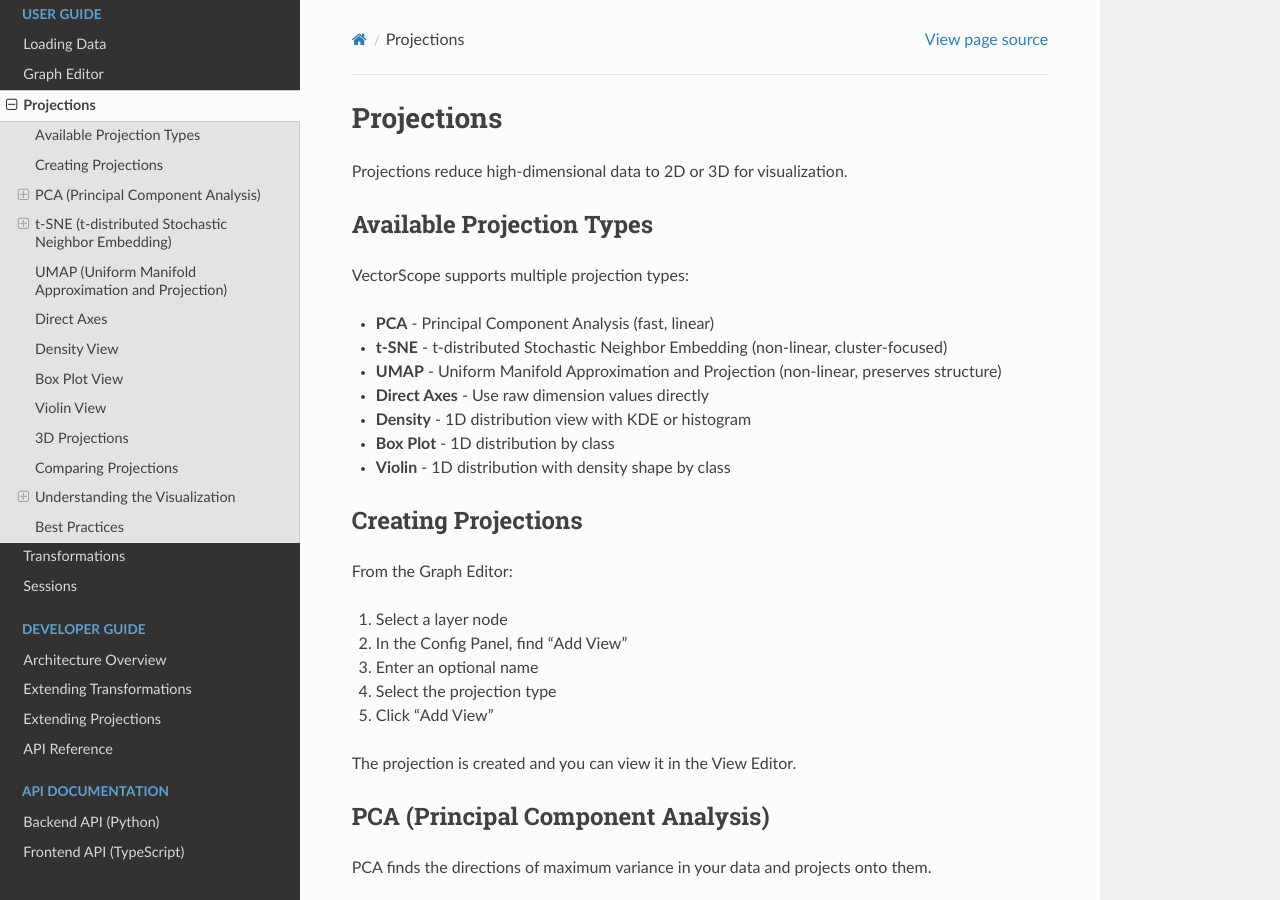
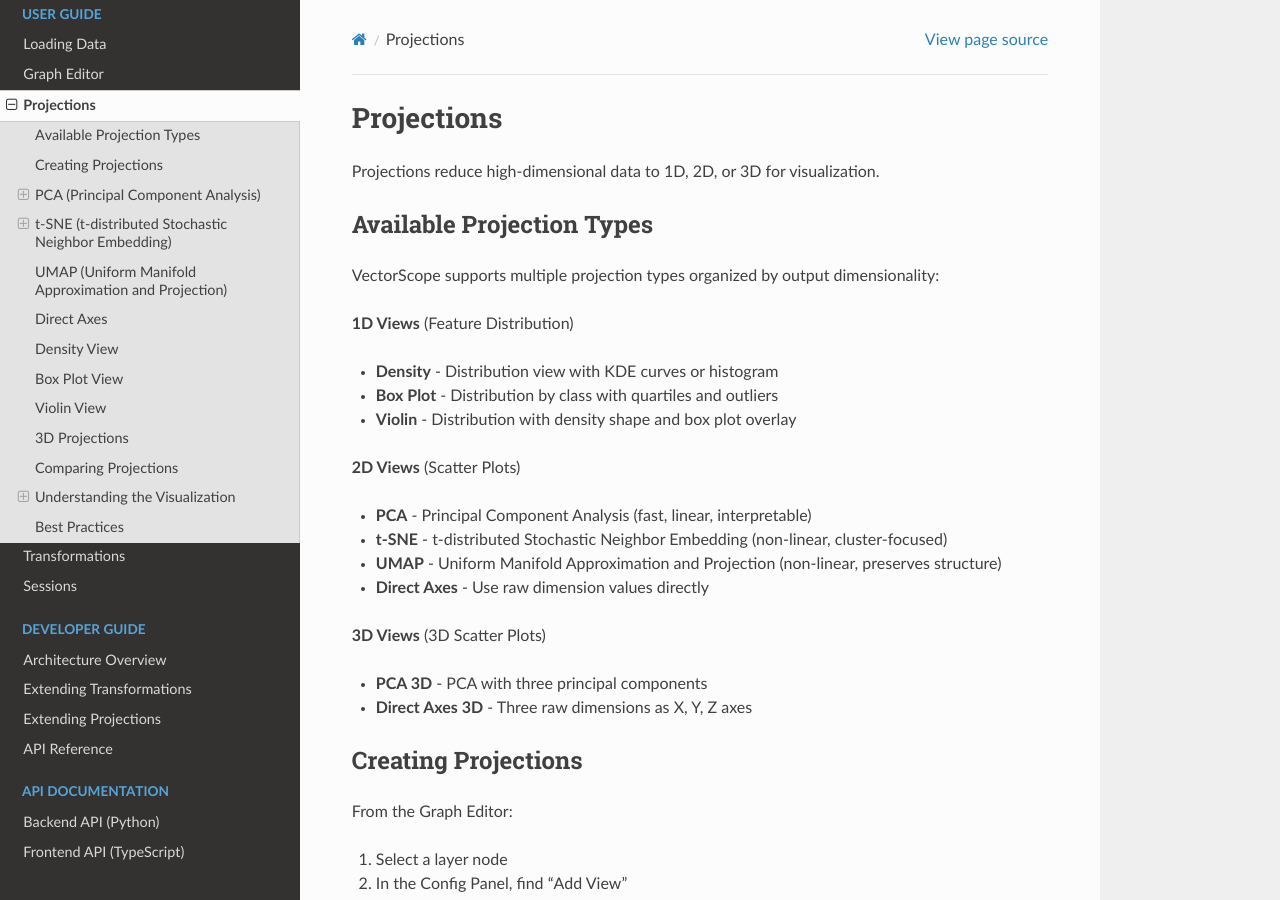
Before and after one commit to cranmer/vectorscope, a Sphinx documentation site: the page built from docs/user_guide/projections.rst, in a window 1280 px wide and 900 px high. Built offline with Sphinx 7.4.7 and the Read the Docs theme 3.1.0, drawn with Linux system fonts in a browser that asks for light colours; some of the changed text lies outside the part shown.

Commit message:
Reorganize projection types by dimensionality (1D, 2D, 3D)
- Group projections into 1D Views, 2D Views, and 3D Views sections
- Expand 3D Projections section with clearer instructions
- Add "When to use 3D" guidance

🤖 Generated with [Claude Code](https://claude.com/claude-code)

Co-Authored-By: Claude Opus 4.5 <noreply@anthropic.com>

```diff
--- a/docs/user_guide/projections.rst
+++ b/docs/user_guide/projections.rst
@@ -1,20 +1,30 @@
 Projections
 ===========
 
-Projections reduce high-dimensional data to 2D or 3D for visualization.
+Projections reduce high-dimensional data to 1D, 2D, or 3D for visualization.
 
 Available Projection Types
 --------------------------
 
-VectorScope supports multiple projection types:
+VectorScope supports multiple projection types organized by output dimensionality:
 
-* **PCA** - Principal Component Analysis (fast, linear)
+**1D Views** (Feature Distribution)
+
+* **Density** - Distribution view with KDE curves or histogram
+* **Box Plot** - Distribution by class with quartiles and outliers
+* **Violin** - Distribution with density shape and box plot overlay
+
+**2D Views** (Scatter Plots)
+
+* **PCA** - Principal Component Analysis (fast, linear, interpretable)
 * **t-SNE** - t-distributed Stochastic Neighbor Embedding (non-linear, cluster-focused)
 * **UMAP** - Uniform Manifold Approximation and Projection (non-linear, preserves structure)
 * **Direct Axes** - Use raw dimension values directly
-* **Density** - 1D distribution view with KDE or histogram
-* **Box Plot** - 1D distribution by class
-* **Violin** - 1D distribution with density shape by class
+
+**3D Views** (3D Scatter Plots)
+
+* **PCA 3D** - PCA with three principal components
+* **Direct Axes 3D** - Three raw dimensions as X, Y, Z axes
 
 Creating Projections
 --------------------
@@ -229,20 +239,32 @@ Shows violin plots for each class, including:
 3D Projections
 --------------
 
-PCA, UMAP, t-SNE, and Direct Axes all support 3D output.
+PCA and Direct Axes support 3D output for exploring data in three dimensions.
 
 To create a 3D view:
 
-1. Create the projection as normal
-2. In the View Editor, toggle "3D" mode
-3. Use mouse to rotate and explore the 3D scatter plot
+1. Select a layer node in the Graph Editor
+2. Click the "+" button to add a view
+3. Choose from the **3D** category: "PCA 3D" or "Direct Axes 3D"
+4. The 3D scatter plot will render in the View Editor
 
-**Tips for 3D views:**
+**Available 3D projections:**
 
-* Drag to rotate
-* Scroll to zoom
+* **PCA 3D** - Uses PC1, PC2, and PC3 as X, Y, Z axes
+* **Direct Axes 3D** - Choose any three raw dimensions for X, Y, Z
+
+**Interacting with 3D views:**
+
+* Drag to rotate the view
+* Scroll to zoom in/out
 * Shift+drag to pan
 * Use axis range sliders to focus on regions of interest
+
+**When to use 3D:**
+
+* When two dimensions don't capture enough variance
+* To explore relationships between three features
+* When clusters overlap in 2D but separate in 3D
 
 Comparing Projections
 ---------------------
```
